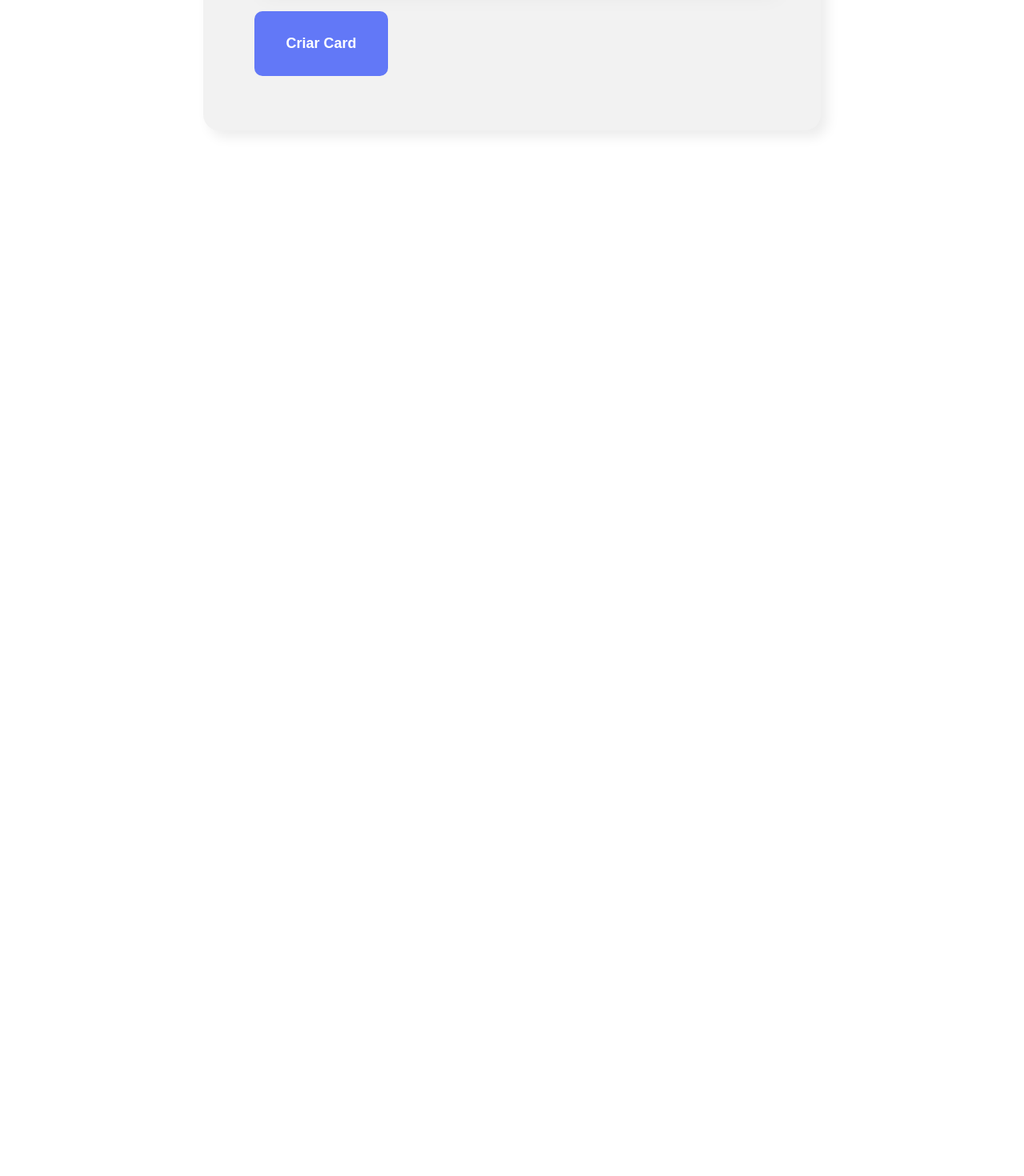
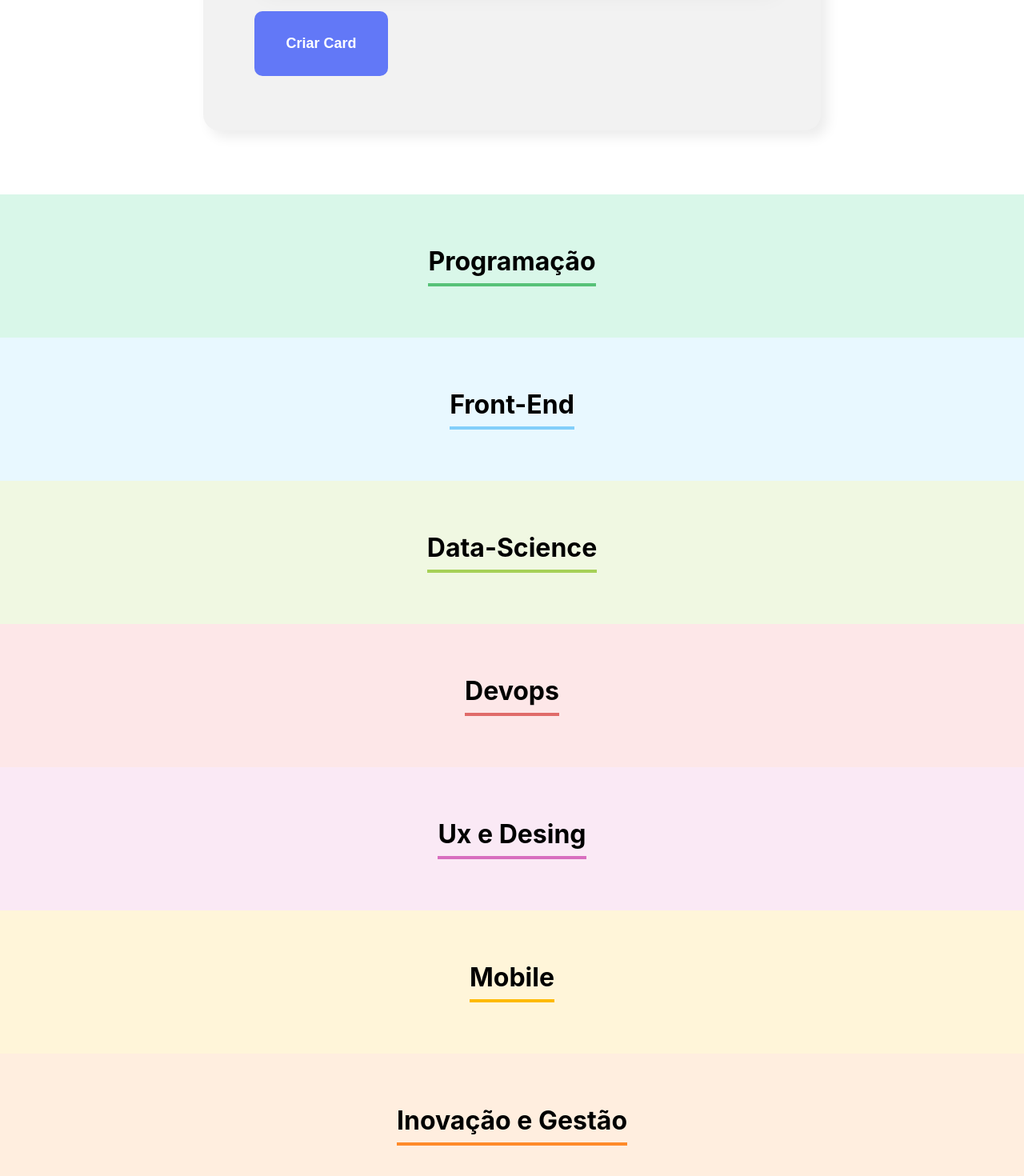
Before and after one commit to debs-veras/Organo, a React (Create React App) app: page / in a window 1280 px wide. Shown: the part 1230-2700 px from the top of the page at 80% size. Before the commit the page ends 1473 px from the top, so only its background shows below. Built offline with nearby package versions, Linux system fonts and the light colour scheme.

Commit message:
lista dos times finalizado

```diff
--- a/src/App.js
+++ b/src/App.js
@@ -1,22 +1,61 @@
 import { useState } from 'react';
 import Banner from './componentes/Banner';
 import Formulario from './componentes/Formulario';
+import Time from './componentes/Time';
 
-function App() {
+function App(){
+  const times = [
+    {
+      nome: 'Programação',
+      corPrimaria: '#57c278',
+      corSecundaria: '#d9f7e9'
+    },
+    {
+      nome: 'Front-End',
+      corPrimaria: '#82cffa',
+      corSecundaria: '#e8f8ff'
+    },
+    {
+      nome: 'Data-Science',
+      corPrimaria: '#a6d157',
+      corSecundaria: '#f0f8e2'
+    },
+    {
+      nome: 'Devops',
+      corPrimaria: '#e06b69',
+      corSecundaria: '#fde7e8'
+    },
+    {
+      nome: 'Ux e Desing',
+      corPrimaria: '#d86ebf',
+      corSecundaria: '#fae9f5'
+    },
+    {
+      nome: 'Mobile',
+      corPrimaria: '#feba05',
+      corSecundaria: '#fff5d9'
+    },
+    {
+      nome: 'Inovação e Gestão',
+      corPrimaria: '#ff8a29',
+      corSecundaria: '#ffeedf'
+    }
+  ]
+
   const [colaboradores, setColaboradores] = useState([])
 
   const aoNovoColaboradorCadastrado = (colaborador) => {
-    console.log(colaborador)
     setColaboradores([...colaboradores, colaborador])
-    console.log(colaboradores)
   }
 
   return (
     <div className = "App">
       <Banner />
-      <Formulario aoColaboradorCadastrado = {colaborador => aoNovoColaboradorCadastrado(colaborador)}/>
+      <Formulario aoColaboradorCadastrado = {colaborador => aoNovoColaboradorCadastrado(colaborador)} />
+
+      {times.map(time => <Time key = {time.nome} nome = {time.nome} corPrimaria = {time.corPrimaria} corSecundaria = {time.corSecundaria}/>)}
     </div>
-  );
+  )
 }
 
 export default App;
--- a/src/componentes/CampoTexto/CampoTexto.css
+++ b/src/componentes/CampoTexto/CampoTexto.css
@@ -16,4 +16,5 @@
   font-size: 24px;
   padding: 24px;
   box-sizing: border-box;
+  border-radius: 10px;
 }
--- a/src/componentes/ListaSuspensa/ListaSuspensa.css
+++ b/src/componentes/ListaSuspensa/ListaSuspensa.css
@@ -12,4 +12,5 @@
   font-size: 24px;
   padding: 24px;
   box-sizing: border-box;
+  border-radius: 10px;
 }
--- a/src/componentes/ListaSuspensa/index.js
+++ b/src/componentes/ListaSuspensa/index.js
@@ -1,8 +1,8 @@
-import "./ListaSuspensa.css"
+import './ListaSuspensa.css'
 
 const ListaSuspensa = (props) => {
   return(
-    <div className = 'lista-suspensa'>
+    <div className = "lista-suspensa">
       <label>{props.label}</label>
       <select onChange = {evento => props.aoAlterado(evento.target.value)} required = {props.obrigatorio} value = {props.value}>
         {props.itens.map(item => {
--- /dev/null
+++ b/src/componentes/Time/Time.css
@@ -0,0 +1,12 @@
+.time{
+  text-align: center;
+  padding: 32px;
+
+}
+
+.time h3{
+  font-size: 32px;
+  border-bottom: 4px solid ;
+  display: inline-block;
+  padding-bottom: 8px;
+}
--- /dev/null
+++ b/src/componentes/Time/index.js
@@ -0,0 +1,11 @@
+import './Time.css'
+
+const Time = (props) => {
+  return(
+    <section className = "time" style = {{ backgroundColor: props.corSecundaria }}>
+      <h3 style={{borderColor: props.corPrimaria}}>{props.nome}</h3>
+    </section>
+  )
+}
+
+export default Time
```
